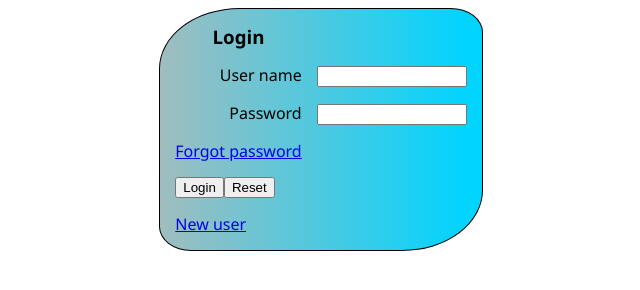
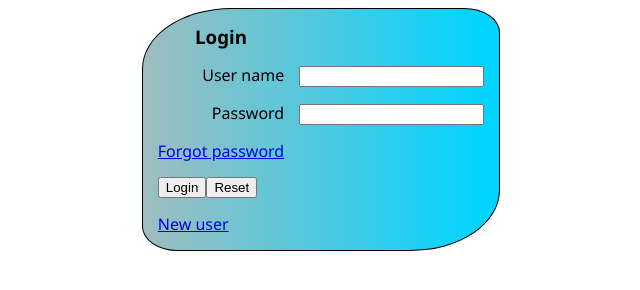
Before and after one commit to sykog/LoginForm, a plain HTML site: page Sagar Limaye/login.html in a window 1280 px wide. Shown: the whole page, without its empty margins (319-959 px from the left). Drawn offline with Linux system fonts and the light colour scheme; files whose address does not match are found by name.

Commit message:
Apply width style only to input text

```diff
--- a/Sagar Limaye/css/login.css
+++ b/Sagar Limaye/css/login.css
@@ -18,6 +18,6 @@ form input, form label {
 form label {
     text-align: right;
 }
-form input {
+form input[type="text"] {
     width: 150px;
 }
```
